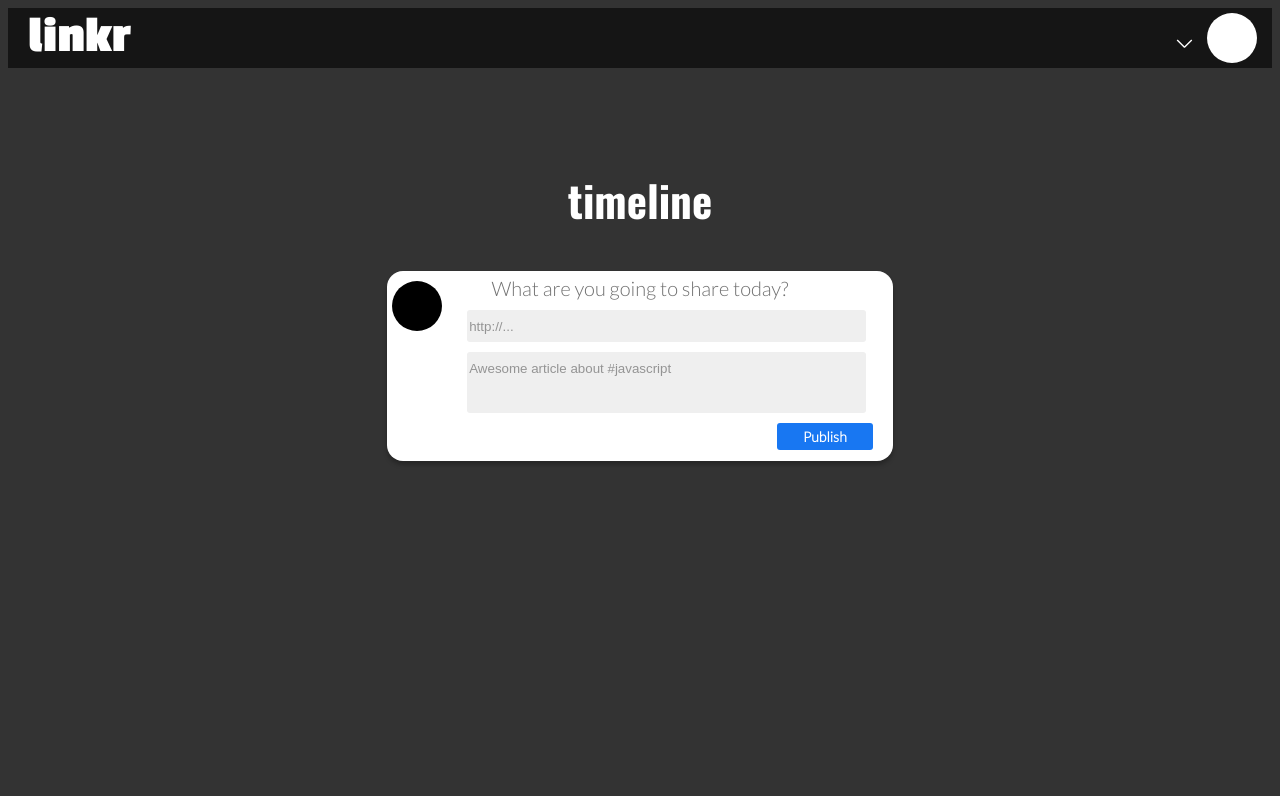
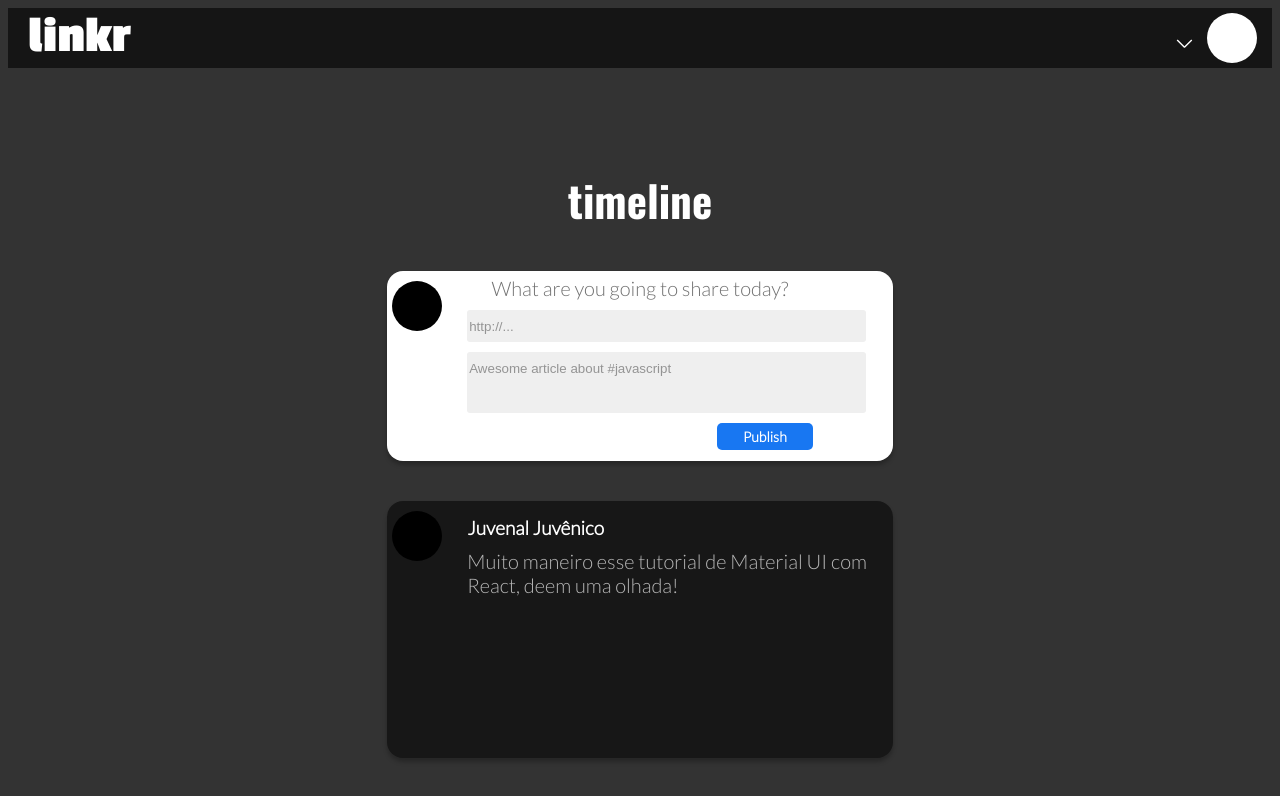
Before and after one commit to Backus88/linkr-front, a JavaScript app: page /post in a window 1280 px wide. Shown: the top 796 px of the page. Built offline with nearby package versions, Linux system fonts and the light colour scheme.

Commit message:
layout /post

```diff
--- a/src/components/Post.js
+++ b/src/components/Post.js
@@ -2,20 +2,27 @@ import GlobalStyle from "./globalStyles";
 import Header from './Header.js';
 import styled from "styled-components";
 
-export default function Post(){
-    return(
+export default function Post() {
+    return (
         <>
-        <GlobalStyle/>
-        <Header/>
+            <GlobalStyle />
+            <Header />
             <Container>
                 <Title>timeline</Title>
-        <Publication>
+                <Publish>
                     <ProfileImage></ProfileImage>
                     <ContainerPost>
                         <ShareHeader>What are you going to share today?</ShareHeader>
                         <input type='text' placeholder="http://..." />
-        <input className="input2" type='text' placeholder="Awesome article about #javascript"  />
+                        <input className="input2" type='text' placeholder="Awesome article about #javascript" />
                         <Button>Publish</Button>
+                    </ContainerPost>
+                </Publish>
+                <Publication className="post">
+                    <ProfileImage></ProfileImage>
+                    <ContainerPost>
+                        <UserName>Juvenal Juvênico</UserName>
+                        <DescriptionPost>Muito maneiro esse tutorial de Material UI com React, deem uma olhada!</DescriptionPost>
                     </ContainerPost>
                 </Publication>
             </Container>
@@ -37,7 +44,7 @@ color: #FFFFFF;
 margin-top: 100px;
 
 `
-const Publication = styled.div`
+const Publish = styled.div`
 width: 40%;
 height: 190px;
 margin-top: 40px;
@@ -91,7 +98,7 @@ margin-top: 5px;
 `
 const Button = styled.div`
 background: #1877F2;
-border-radius: 3px;
+border-radius: 5px;
 font-family: 'Lato';
 font-style: normal;
 font-weight: 600;
@@ -102,5 +109,31 @@ width:17%;
 padding: 5px;
 align-self: flex-end;
 margin-top: 10px;
-margin-right: 20px;
+margin-right: 80px;
 `
+const Publication = styled.div`
+width: 40%;
+height: 257px;
+margin-top: 40px;
+background: #171717;
+box-shadow: 0px 4px 4px rgba(0, 0, 0, 0.25);
+border-radius: 16px;
+`
+const UserName = styled.div`
+font-family: 'Lato';
+font-style: normal;
+font-weight: 600;
+font-size: 19px;
+color: #FFFFFF;
+margin-top: 15px;
+margin-left: 80px;
+`
+const DescriptionPost = styled.div`
+font-family: 'Lato';
+font-style: normal;
+font-weight: 400;
+font-size: 20px;
+color: #B7B7B7;
+margin-left: 80px;
+margin-top: 10px;
+`
```
Lines whose indentation alone changed are shown as unchanged.
